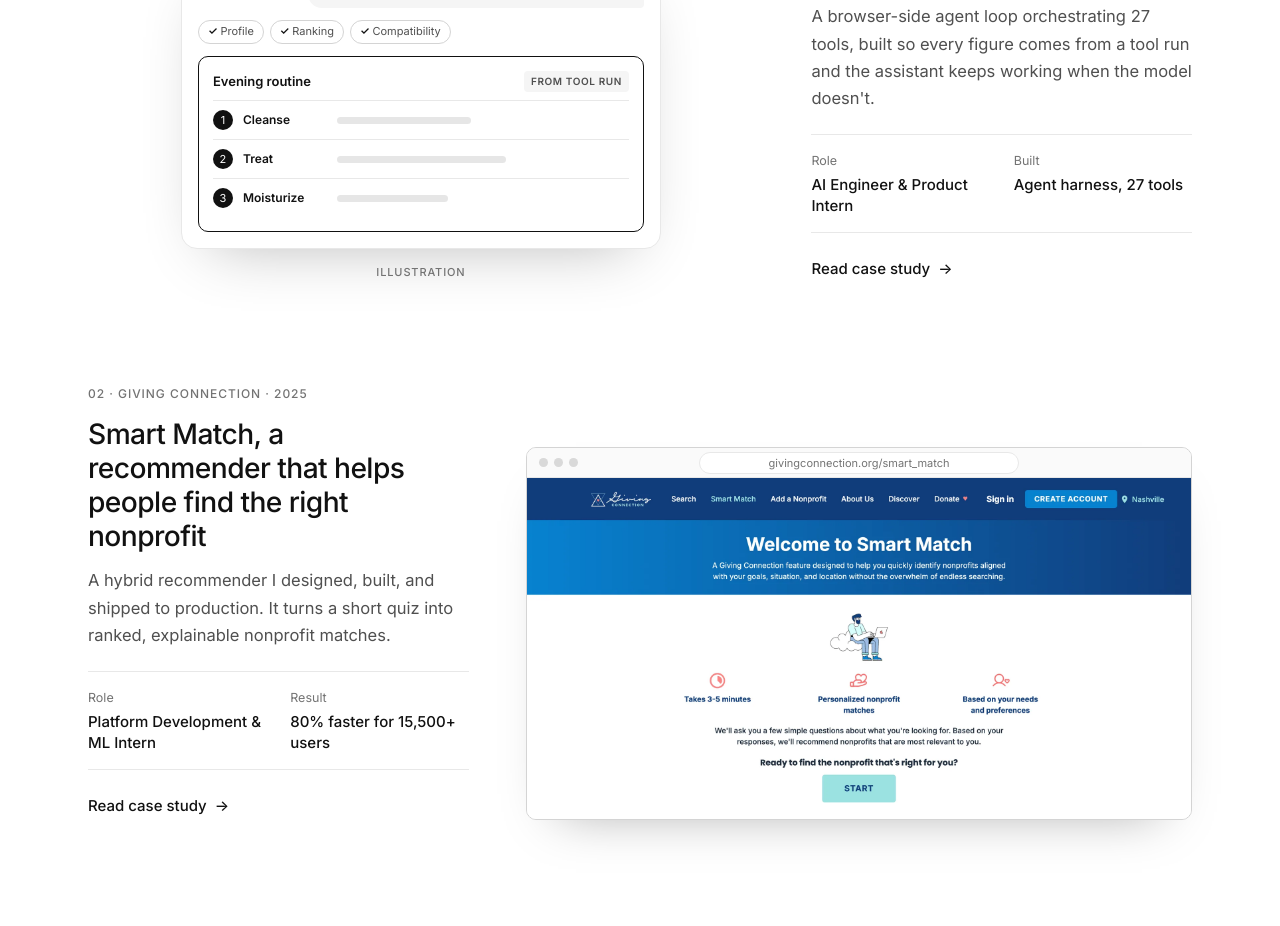
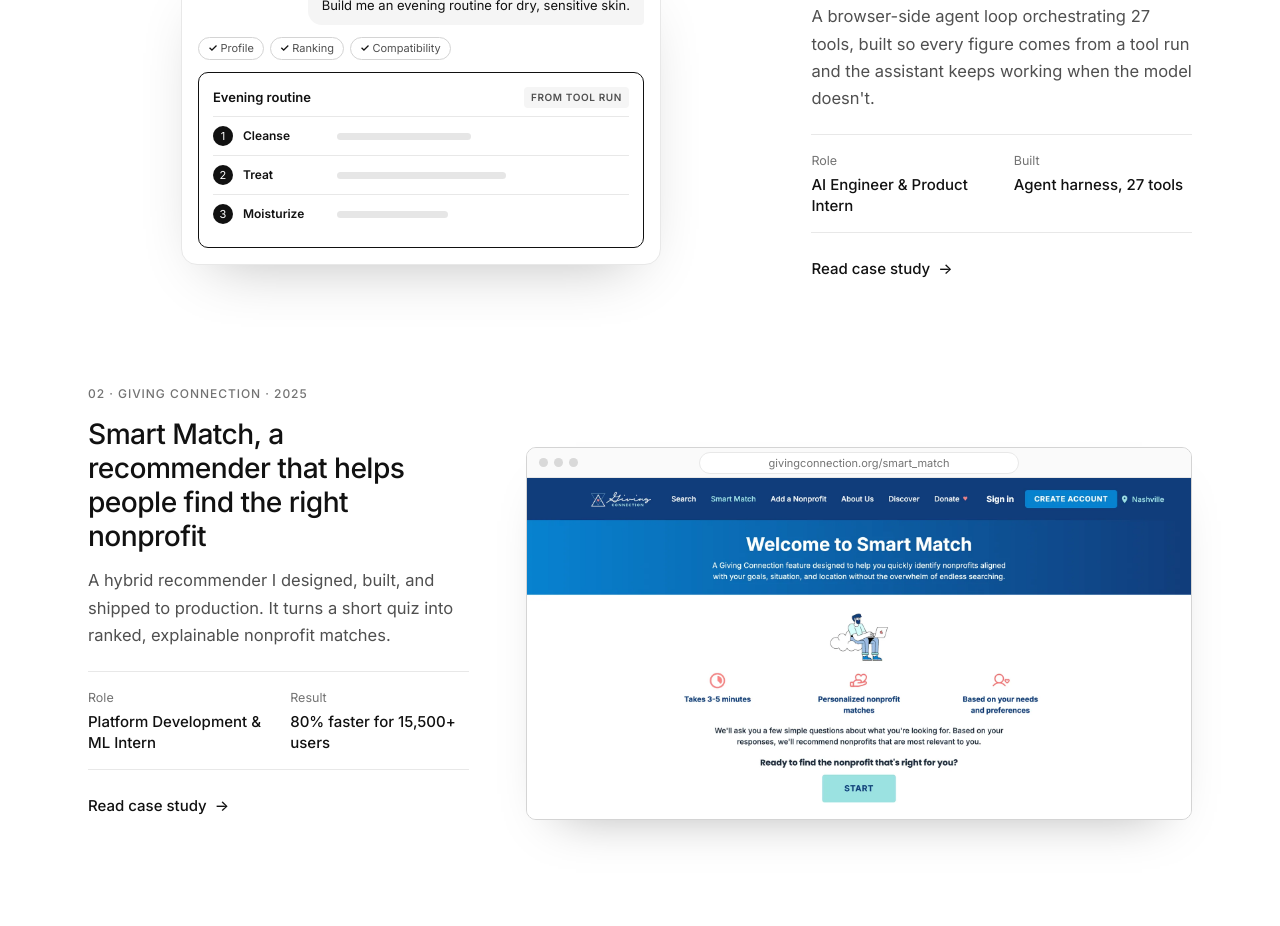
Before and after one commit to nathalyshige/portfolio, a plain HTML site: page index.html in a window 1280 px wide. Shown: the part 1140-2066 px from the top of the page. Drawn offline with Linux system fonts and the light colour scheme; animation ran at ten frames a second.

Commit message:
Remove Illustration label under the Renude chat
Co-Authored-By: Claude Opus 5.5 <noreply@anthropic.com>

```diff
--- a/index.html
+++ b/index.html
@@ -9,7 +9,7 @@
   <link rel="preconnect" href="https://fonts.googleapis.com" />
   <link rel="preconnect" href="https://fonts.gstatic.com" crossorigin />
   <link href="https://fonts.googleapis.com/css2?family=Inter:wght@400;500;600&display=swap" rel="stylesheet" />
-  <link rel="stylesheet" href="styles.css?v=3" />
+  <link rel="stylesheet" href="styles.css?v=4" />
   <script>document.documentElement.classList.add('js');</script>
 </head>
 <body>
@@ -69,7 +69,6 @@
                   </ol>
                 </div>
               </div>
-              <span class="media-tag">Illustration</span>
             </a>
             <div class="work-info">
               <p class="eyebrow">01 · Renude · 2026</p>
--- a/styles.css
+++ b/styles.css
@@ -160,17 +160,6 @@ img, video { display: block; max-width: 100%; }
 .work-media > img { width: 100%; height: auto; }
 .work-media.fill video { width: 100%; aspect-ratio: 16 / 10; object-fit: cover; border-radius: var(--radius); }
 .work-media .chat { margin: 0 auto; width: min(480px, 100%); }
-
-.media-tag {
-  display: block;
-  margin-top: 14px;
-  font-size: 11px;
-  font-weight: 500;
-  letter-spacing: 0.08em;
-  text-transform: uppercase;
-  text-align: center;
-  color: var(--ink-3);
-}
 
 .work-info .eyebrow { margin-bottom: 14px; }
 
```
Also changed, not shown: work/fairness.html (+1 -1 lines), work/kuri-saude.html (+1 -1 lines), work/nura.html (+1 -1 lines), work/renude.html (+1 -1 lines), work/smart-match.html (+1 -1 lines).
